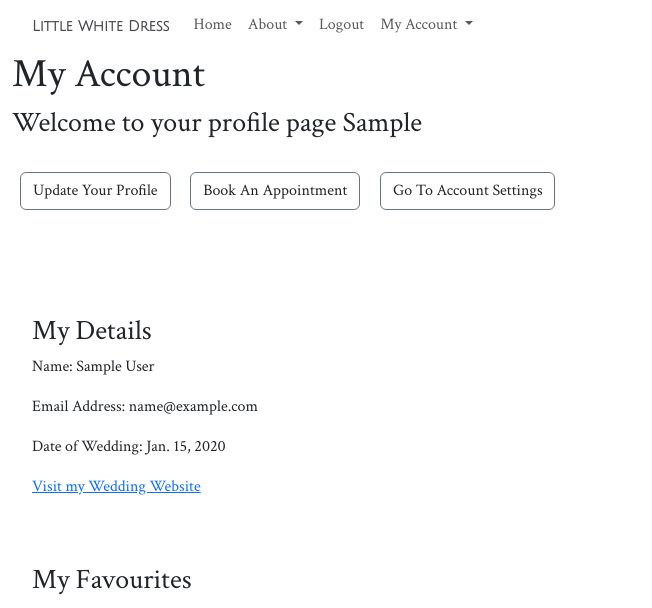
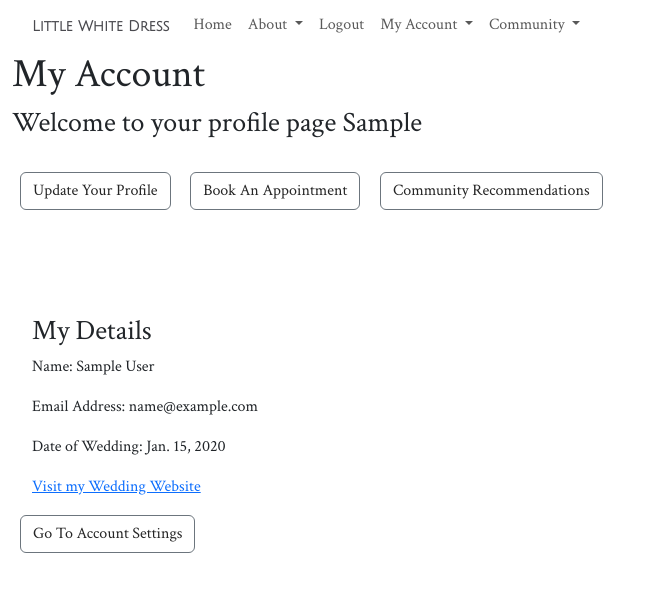
Before and after one commit to llewellynksj/little-white-dress, a Django app: page /customers/1/profile/ in a window 1280 px wide. Shown: the top 608 px of the page, without its empty margins (0-652 px from the left). Run offline with Django 3.2, Linux system fonts and the light colour scheme; a user stored in the database is signed in; tables that the repository leaves empty hold one stand-in row (values such as "Sample post"); some libraries are stand-ins or nearby versions.

Commit message:
Add links to community recommendations in navbar and profile page

```diff
--- a/customer/templates/profile.html
+++ b/customer/templates/profile.html
@@ -10,7 +10,7 @@
         <div>
             <button class="btn btn-outline-secondary mx-2"><a class="link-no-decor" href="{% url 'update_profile' user.customer.id %}">Update Your Profile</a></button>
             <button class="btn btn-outline-secondary mx-2"><a class="link-no-decor" href="">Book An Appointment</a></button>
-            <button class="btn btn-outline-secondary mx-2"><a class="link-no-decor" href="{% url 'settings' %}">Go To Account Settings</a></button>
+            <button class="btn btn-outline-secondary mx-2"><a class="link-no-decor" href="{% url 'community' %}">Community Recommendations</a></button>
         </div>
             <br />
         <div class="profile-section">
@@ -23,6 +23,9 @@
             {% if user.customer.website_url %}
                 <p><a href="{{ user.customer.website_url }}">Visit my Wedding Website</a></p>
             {% endif %}
+        </div>
+        <div>
+            <button class="btn btn-outline-secondary mx-2"><a class="link-no-decor" href="{% url 'settings' %}">Go To Account Settings</a></button>
         </div>
         <br><br>
         {% if user.fav_products %}
--- a/customer/views.py
+++ b/customer/views.py
@@ -66,7 +66,7 @@ class AccountSettings(generic.UpdateView):
     """
     form_class = EditAccountSettingsForm
     template_name = 'registration/account_settings.html'
-    success_url = reverse_lazy('home')
+    success_url = reverse_lazy('profile')
 
     def get_object(self):
         return self.request.user
--- a/templates/base.html
+++ b/templates/base.html
@@ -61,6 +61,16 @@
                                 <li><a class="dropdown-item" href="{% url 'settings' %}">Settings</a></li>
                             </ul>
                         </li>
+                        <li class="nav-item dropdown">
+                            <a class="nav-link dropdown-toggle" href="#" role="button" data-bs-toggle="dropdown" aria-expanded="false">
+                            Community
+                            </a>
+                            <ul class="dropdown-menu">
+                                <li><a class="dropdown-item" href="{% url 'community' %}">Community Recommendations</a></li>
+                                <li><a class="dropdown-item" href="{% url 'add_recommendations' user.customer.id %}">Add a Recommendation</a></li>
+                                <li><a class="dropdown-item" href="{% url 'my_recommendations' user.customer.id %}">View my Recommendations</a></li>
+                            </ul>
+                        </li>
                     {% else %}
                     <li class="nav-item">
                         <a class="nav-link" href="{% url 'register' %}">Register</a>
```
